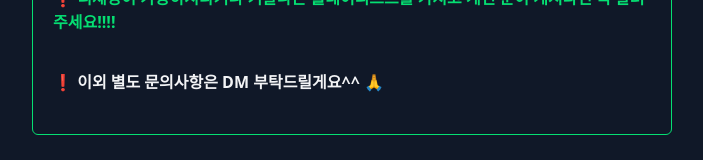
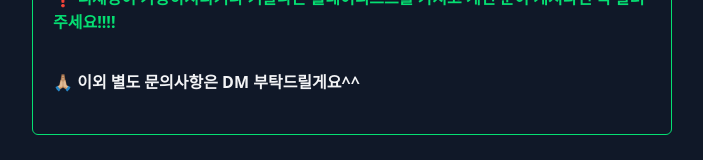
Before and after one commit to Hwangseok-Paris/Pepperoni-BirthDay, a React (Vite) app: page / in a window 1280 px wide. Shown: the part 1811-1971 px from the top of the page, without its empty margins (288-991 px from the left). Built offline with nearby package versions, Linux system fonts and the light colour scheme; no server answers.

Commit message:
Update Intro.jsx

```diff
--- a/src/components/Intro.jsx
+++ b/src/components/Intro.jsx
@@ -125,7 +125,7 @@ export default function Intro() {
             계시다면 꼭 알려주세요!!!!
           </span>
           <span className="font-semibold">
-            ❗️ 이외 별도 문의사항은 DM 부탁드릴게요^^ 🙏
+            🙏🏼 이외 별도 문의사항은 DM 부탁드릴게요^^
           </span>
         </div>
 
```
